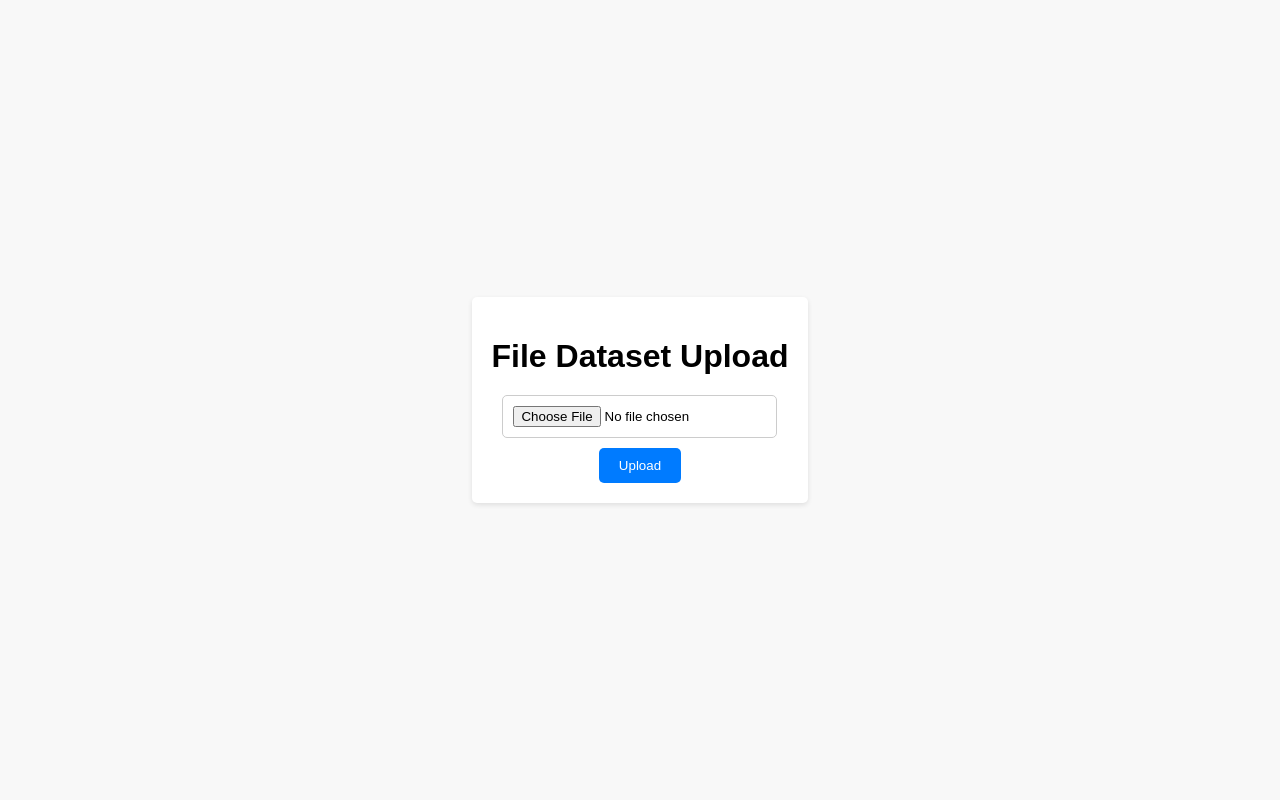
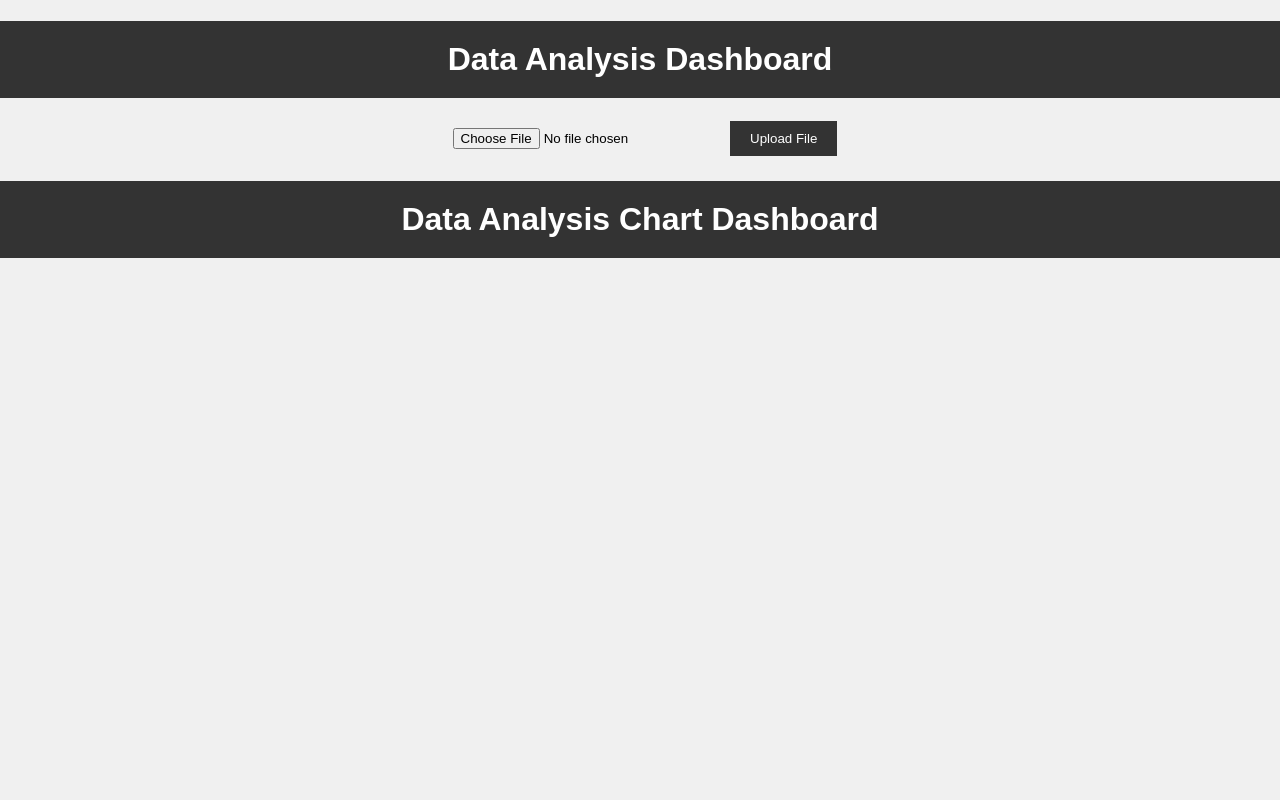
Before and after one commit to tmdgroupid/CekatanBizWeb, a Flask app: page / in a window 1280 px wide. Run offline with Flask 3, Linux system fonts and the light colour scheme; some libraries are stand-ins or nearby versions.

Commit message:
Update index.html

```diff
--- a/templates/index.html
+++ b/templates/index.html
@@ -1,79 +1,97 @@
 <!DOCTYPE html>
 <html lang="en">
-
 <head>
     <meta charset="UTF-8">
     <meta http-equiv="X-UA-Compatible" content="IE=edge">
     <meta name="viewport" content="width=device-width, initial-scale=1.0">
-    <meta name="description" content="CekatanBiz is Website Tools Data Analyz and Business Analyst">
-    <title>{{ title }}</title>
+    <title>CekatanBiz Data Analysis Dashboard</title>
+    <script src="https://cdn.plot.ly/plotly-latest.min.js"></script>
     <style>
         body {
             font-family: Arial, sans-serif;
             margin: 0;
             padding: 0;
-            display: flex;
-            justify-content: center;
-            align-items: center;
-            height: 100vh;
-            background-color: #f8f8f8;
+            background-color: #f0f0f0;
         }
-
-        .container {
-            max-width: 400px;
-            padding: 20px;
-            background-color: #fff;
-            border-radius: 5px;
-            box-shadow: 0 2px 5px rgba(0, 0, 0, 0.1);
-        }
-
         h1 {
             text-align: center;
-            margin-bottom: 20px;
+            padding: 20px;
+            background-color: #333;
+            color: #fff;
+            margin-bottom: 0;
         }
-
         form {
-            display: flex;
-            flex-direction: column;
-            align-items: center;
+            margin: 20px auto;
+            width: 50%;
+            text-align: center;
         }
-
         input[type="file"] {
-            margin-bottom: 10px;
             padding: 10px;
-            border: 1px solid #ccc;
-            border-radius: 5px;
+            margin-right: 10px;
         }
-
-        input[type="submit"] {
+        button[type="submit"] {
             padding: 10px 20px;
-            background-color: #007bff;
+            background-color: #333;
             color: #fff;
             border: none;
-            border-radius: 5px;
             cursor: pointer;
         }
-
-        input[type="submit"]:hover {
-            background-color: #0056b3;
-        }
-
-        #file-name {
-            font-size: 14px;
-            color: #333;
+        h2 {
+            text-align: center;
+            padding: 20px;
+            background-color: #333;
+            color: #fff;
+            margin: 20px 0;
         }
     </style>
 </head>
-
 <body>
     <div class="container">
-        <h1>File Dataset Upload</h1>
-        <form action="/uploadfile" method="post" enctype="multipart/form-data">
-            <input type="file" name="file" accept=".csv" onchange="document.getElementById('file-name').innerHTML = this.files[0].name;">
-            <input type="submit" value="Upload">
+        <h1>Data Analysis Dashboard</h1>
+        <form method="POST" enctype="multipart/form-data">
+            <input type="file" name="file" accept=".csv" required>
+            <button type="submit">Upload File</button>
         </form>
-        <span id="file-name"></span>
+        {% if df is not none %}
+            <h2>Data Preview</h2>
+            <table>
+                <thead>
+                    <tr>
+                        {% for col in df.columns %}
+                            <th>{{ col }}</th>
+                        {% endfor %}
+                    </tr>
+                </thead>
+                <tbody>
+                    {% for index, row in df.iterrows() %}
+                        <tr>
+                            {% for value in row %}
+                                <td>{{ value }}</td>
+                            {% endfor %}
+                        </tr>
+                    {% endfor %}
+                </tbody>
+            </table>
+        {% endif %}
+    </div>
+    <div class="container">
+        <h1>Data Analysis Chart Dashboard</h1>
+        {% if pie_chart %}
+            <h2>Pie Chart</h2>
+            <div id="pie-chart" style="height: 500px; width: 100%;"></div>
+            <script>
+                var pie_chart = document.getElementById('pie-chart');
+                Plotly.newPlot(pie_chart, {{ pie_chart_data | safe }}, {{ pie_chart_layout | safe }});
+            </script>
+        {% endif %}
+        {% if bar_chart %}
+            <h3>Bar Chart</h3>
+            <div id="bar-chart" style="height: 500px; width: 100%;"></div>
+            <script>
+                var bar_chart = document.getElementById('bar-chart');
+                Plotly.newPlot(bar_chart, {{ bar_chart_data | safe }}, {{ bar_chart_layout | safe }});
+            </script>
+        {% endif %}
     </div>
 </body>
-
 </html>
```
